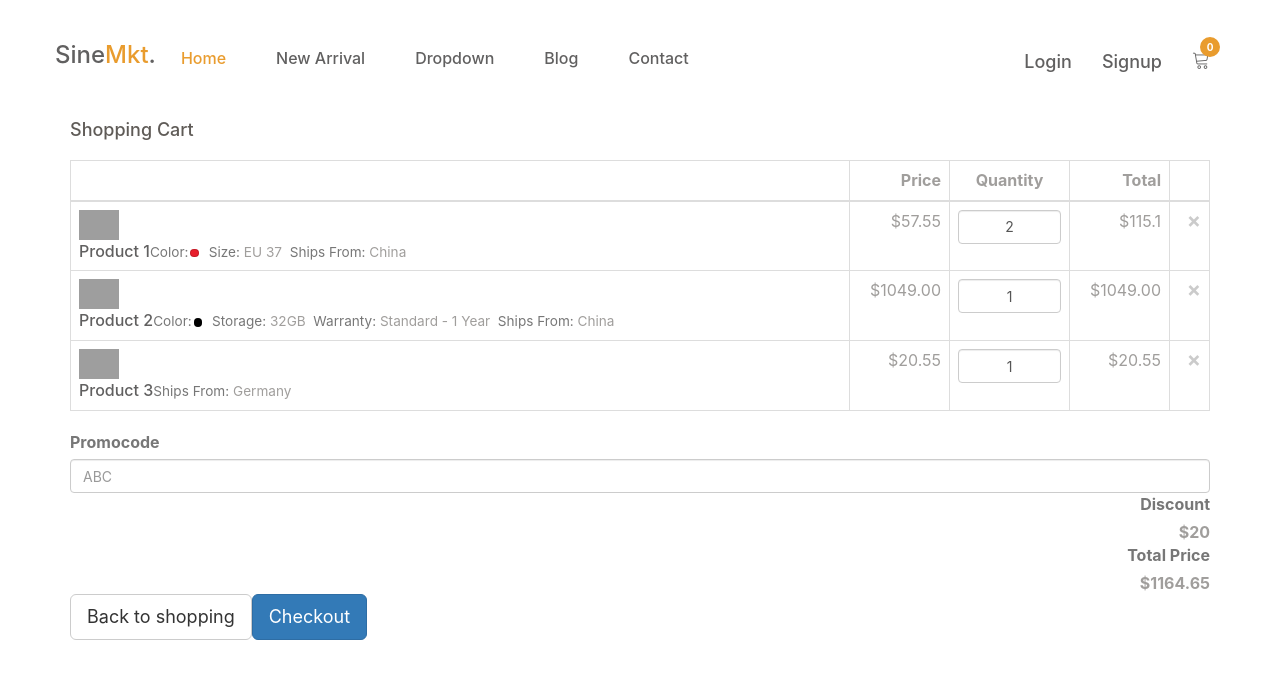
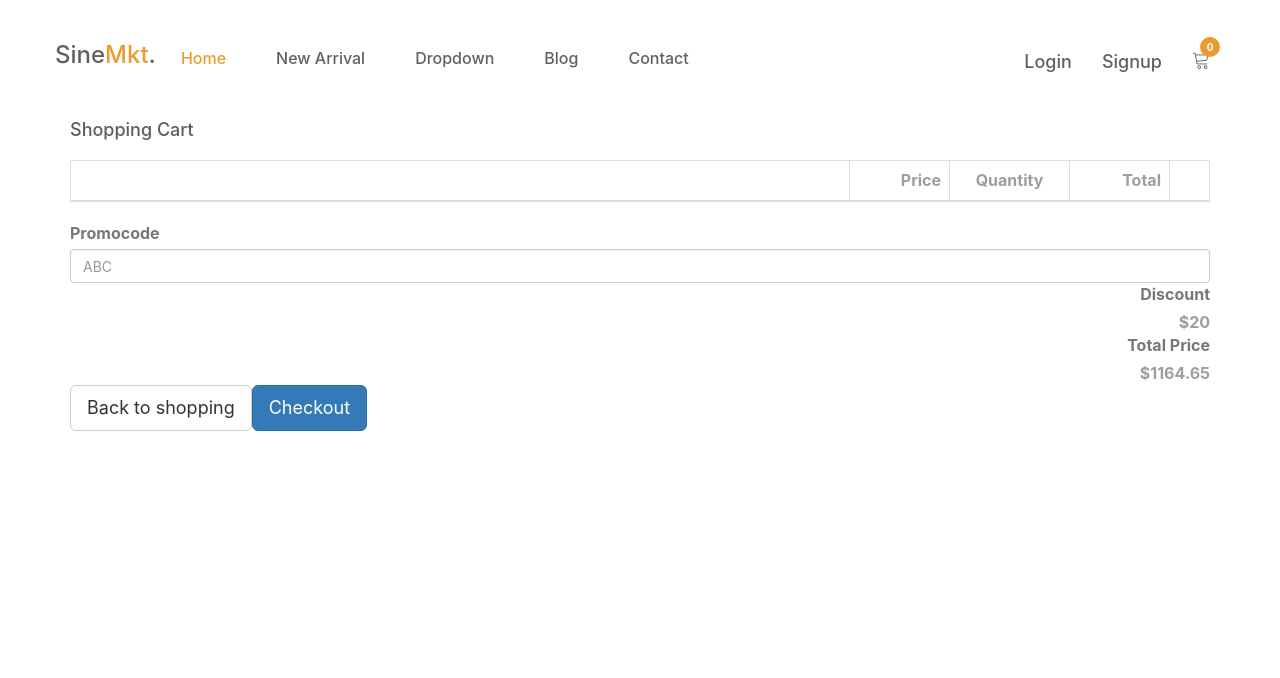
Before and after one commit to Vivekv1999/react-project-perfume_w_api, a React (Create React App) app: page /cart in a window 1280 px wide. Shown: the top 678 px of the page. Built offline with nearby package versions, Linux system fonts and the light colour scheme; data requests are answered from the project's data file; grey boxes are pictures that could not be loaded; some icons are missing.

Commit message:
add to cart,,,delte from cart...

```diff
--- a/src/Component/Addtocart.js
+++ b/src/Component/Addtocart.js
@@ -1,13 +1,21 @@
 import React from 'react'
 import { LinkContainer } from 'react-router-bootstrap'
+import { useCartcontext } from '../context/Cartcontext'
+import { AiFillDelete } from "react-icons/ai";
+import Itemcontext from '../context/Itemcontext';
 
 export default function Addtocart() {
+  const { cart,removefromcart } = useCartcontext()
+  console.log(removefromcart, "removeeeeeeeeee");
+  // console.log(cart[0].title);
+
+
   return (
     <>
-    <div className="container px-3 my-5 clearfix" style={{marginTop:"120px"}}>
+      <div className="container px-3 my-5 clearfix" style={{ marginTop: "120px" }}>
         {/* Shopping cart table */}
         <div className="carddd">
-    <div className="carddd-header " style={{marginBottom:"20px"}}>
+          <div className="carddd-header " style={{ marginBottom: "20px" }}>
             <h2>Shopping Cart</h2>
           </div>
           <div className="carddd-body">
@@ -16,35 +24,45 @@ export default function Addtocart() {
                 <thead>
                   <tr>
                     {/* Set columns width */}
-              <th className="text-center py-3 px-4" style={{minWidth: 400}}></th>
-              <th className="text-right py-3 px-4" style={{width: 100}}>Price</th>
-              <th className="text-center py-3 px-4" style={{width: 120}}>Quantity</th>
-              <th className="text-right py-3 px-4" style={{width: 100}}>Total</th>
-              <th className="text-center align-middle py-3 px-0" style={{width: 40}}><a href="#" className="shop-tooltip float-none text-light" title data-original-title="Clear cart"><i className="ino ion-md-trash" /></a></th>
+                    <th className="text-center py-3 px-4" style={{ minWidth: 400 }}></th>
+                    <th className="text-right py-3 px-4" style={{ width: 100 }}>Price</th>
+                    <th className="text-center py-3 px-4" style={{ width: 120 }}>Quantity</th>
+                    <th className="text-right py-3 px-4" style={{ width: 100 }}>Total</th>
+                    <th className="text-center align-middle py-3 px-0" style={{ width: 40 }}><a href="#" className="shop-tooltip float-none text-light" title data-original-title="Clear cart"><i className="ino ion-md-trash" /></a></th>
                   </tr>
                 </thead>
                 <tbody>
+                  {cart && cart.map((item) => {
+
+                    return <>
                       <tr>
+
+
                         <td className="p-4">
                           <div className="media align-items-center">
-                  <img src="https://bootdey.com/img/Content/avatar/avatar1.png" className="d-block ui-w-40 ui-bordered mr-4" alt />
+                            <img src={item.image} className="d-block ui-w-40 ui-bordered mr-4" alt />
                             <div className="media-body">
-                    <a href="#" className="d-block text-dark">Product 1</a>
+                              <a href="#" className="d-block text-dark">{item.title}</a>
                               <small>
-                      <span className="text-muted">Color:</span>
-                      <span className="ui-product-color ui-product-color-sm align-text-bottom" style={{background: '#e81e2c'}} /> &nbsp;
-                      <span className="text-muted">Size: </span> EU 37 &nbsp;
-                      <span className="text-muted">Ships from: </span> China
+                                {/* <span className="text-muted">{item.category}</span> */}
+                                <span className="ui-product-color ui-product-color-sm align-text-bottom" style={{ background: '#e81e2c', marginLeft: "15px" }} /> &nbsp;
+                                {/* <span className="text-muted">Price</span>  &nbsp; */}
+                                <span className="text-muted">catagory:</span> {item.category}
                               </small>
                             </div>
                           </div>
                         </td>
-              <td className="text-right font-weight-semibold align-middle p-4">$57.55</td>
-              <td className="align-middle p-4"><input type="text" className="form-control text-center" defaultValue={2} /></td>
-              <td className="text-right font-weight-semibold align-middle p-4">$115.1</td>
-              <td className="text-center align-middle px-0"><a href="#" className="shop-tooltip close float-none text-danger" title data-original-title="Remove">×</a></td>
+                        <td className="text-right font-weight-semibold align-middle p-4">{item.price}$</td>
+                        <td className="align-middle p-4"><span style={{ marginLeft: "45px" }}>{item.quentity}</span></td>
+                        <td className="text-right font-weight-semibold align-middle p-2">{item.price * item.quentity} $</td>
+                        <td className="text-center align-middle px-0"><a href="#" className="shop-tooltip close float-none text-danger" style={{ color: "red" }} onClick={() => {
+                          removefromcart(item.id)
+                        }}><AiFillDelete /></a></td>
+                        {/* <td className="text-center align-middle px-0"><a href="#" className="shop-tooltip close float-none text-danger" title data-original-title="Remove">×</a></td> */}
                       </tr>
-            <tr>
+                    </>
+                  })}
+                  {/* <tr>
               <td className="p-4">
                 <div className="media align-items-center">
                   <img src="https://bootdey.com/img/Content/avatar/avatar6.png" className="d-block ui-w-40 ui-bordered mr-4" alt />
@@ -81,7 +99,7 @@ export default function Addtocart() {
               <td className="align-middle p-4"><input type="text" className="form-control text-center" defaultValue={1} /></td>
               <td className="text-right font-weight-semibold align-middle p-4">$20.55</td>
               <td className="text-center align-middle px-0"><a href="#" className="shop-tooltip close float-none text-danger" title data-original-title="Remove">×</a></td>
-            </tr>
+            </tr> */}
                 </tbody>
               </table>
             </div>
--- a/src/Component/Singleproduct.js
+++ b/src/Component/Singleproduct.js
@@ -6,6 +6,7 @@ import { CiDeliveryTruck } from "react-icons/ci";
 import { TbReplace } from "react-icons/tb";
 import Carttoggle from './Carttoggle';
 import { LinkContainer } from 'react-router-bootstrap';
+import { useCartcontext } from '../context/Cartcontext';
 
 
 const single_api = "http://localhost:3008/product"
@@ -13,7 +14,8 @@ export default function Singleproduct() {
     const { id } = useParams()
     const [product, setproduct] = useState({})
     const [quentity, setquentity] = useState(1)
-    const { price, stock, category, image, title } = product
+    const {cartproduct}=useCartcontext()
+    const { price, stock, category,description, image, title } = product
 
     const setdecrese = () => {
         quentity > 1 ? setquentity(quentity - 1) : setquentity(quentity)
@@ -23,7 +25,6 @@ export default function Singleproduct() {
         quentity < stock ? setquentity(quentity + 1) : setquentity(stock)
     }
 
-    const name = "nil"
     useEffect(() => {
         // fetch(`https://fakestoreapi.com/products/${id}`)
         fetch(`http://localhost:3008/product/${id}`)
@@ -74,7 +75,7 @@ export default function Singleproduct() {
 
                             <Carttoggle quentityy={quentity} setdecrese={setdecrese} setincrese={setincrese} namee="kkk" />
 
-                            <LinkContainer to="/cart">
+                            <LinkContainer to="/cart" onClick={()=>{cartproduct(id, quentity,product )}}>
                                 <div className="cart mt-4 align-items-center" style={{ marginTop: "35px" }} >
                                     <button className="btn btn-danger text-uppercase mr-2 px-4" >Add to cart</button>
                                 </div>
--- /dev/null
+++ b/src/context/Cartcontext.js
@@ -0,0 +1,54 @@
+import React, { useContext, useReducer } from 'react'
+import { createContext } from "react";
+import reducer from '../reducer/Cartreducer'
+
+const Cartcontext = createContext()
+
+const initialstate = {
+    cart: [],
+    total_item: "",
+    total_amount: ""
+}
+
+
+export default function Cartprovider({ children }) {
+    const [state, dispatch] = useReducer(reducer, initialstate)
+
+    const cartproduct = (id, quentity, product) => {
+        dispatch({ type: "add_to_cart", payload: { id, quentity, product } })
+    }
+
+    ////remove item from cart
+    const removefromcart = (id) => {
+        dispatch({ type: "remove_item", payload: id })
+
+    }
+
+
+    return (
+        <Cartcontext.Provider value={{ ...state, cartproduct, removefromcart }}>
+            {children}
+        </Cartcontext.Provider>
+    )
+}
+
+const useCartcontext = () => {
+    return useContext(Cartcontext)
+}
+
+export { useCartcontext }
+
+
+
+
+
+
+
+
+
+
+
+
+
+
+// export default Cartcontext
--- a/src/index.js
+++ b/src/index.js
@@ -5,13 +5,16 @@ import App from './App';
 import reportWebVitals from './reportWebVitals';
 import Login from './Component/Login';
 import Itemcontext from './context/Itemcontext';
+import Cartprovider from './context/Cartcontext';
 
 
 const root = ReactDOM.createRoot(document.getElementById('root'));
 root.render(
   <React.StrictMode>
     <Itemcontext>
-    <App />
+      <Cartprovider>
+        <App />
+      </Cartprovider>
     </Itemcontext>
   </React.StrictMode>
 );
--- /dev/null
+++ b/src/reducer/Cartreducer.js
@@ -0,0 +1,33 @@
+import React from 'react'
+
+export default function Cartreducer(state, action) {
+    if (action.type === "add_to_cart") {
+        const { id, quentity, product } = action.payload
+        // console.log(action.payload);
+
+        const cartproduct = {
+            id,                            ///jo color hot to id=id+coclor levupad kem id agaga creta karava mate
+            title: product.title,
+            quentity,                       ///qutity:qutity hoy taye direct aam lakhi shakay
+            description: product.description,
+            stock: product.stock,
+            image: product.image,
+            price: product.price,
+            category: product.category,
+        }
+        return {
+            ...state,
+            cart: [...state.cart, cartproduct]
+        }
+    }
+
+    if (action.type === "remove_item") {
+        let updatedcart = state.cart.filter((item) => item.id !== action.payload)
+        return {
+            ...state,
+            cart: updatedcart,
+        }
+    }
+
+    return state;
+}
```
Also changed, not shown: db.json (+7 -7 lines). Lines whose indentation alone changed are shown as unchanged.
